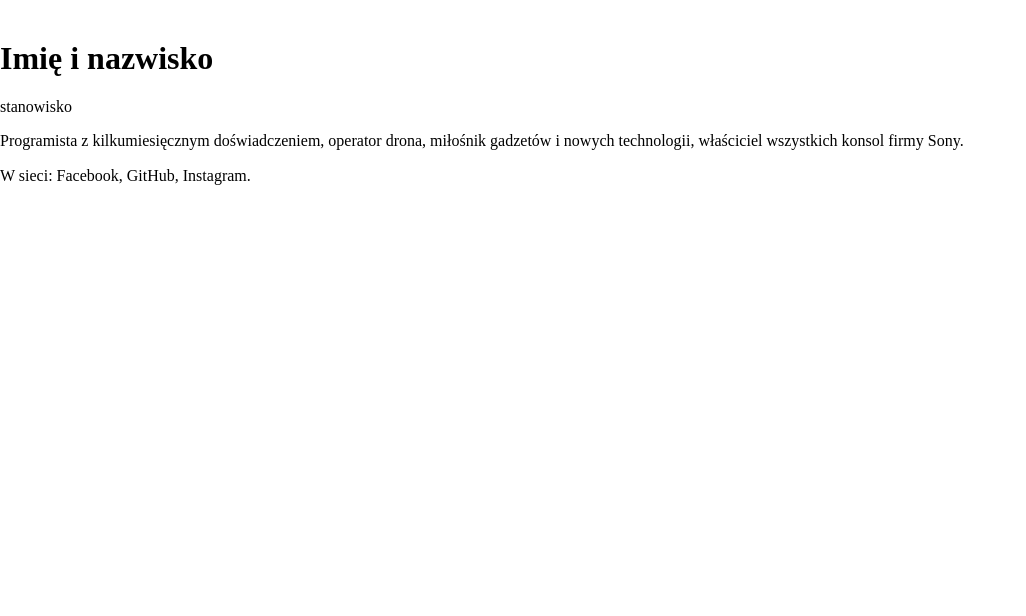
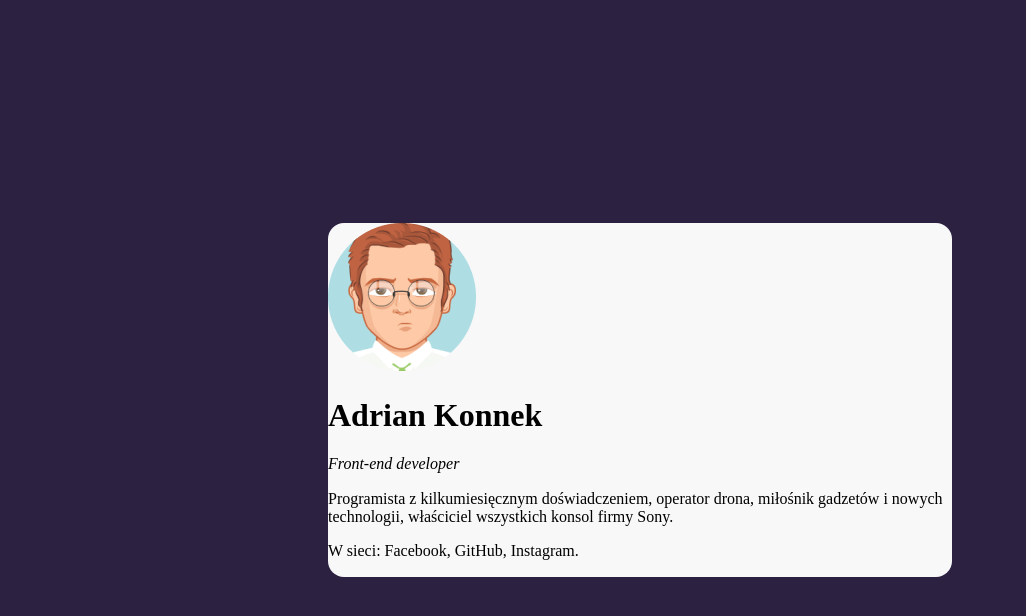
Before and after one commit to konnek-adrian/business-card, a plain HTML site: page index.html in a window 1280 px wide. Shown: the whole page, without its empty margins (0-1026 px from the left). Drawn offline with Linux system fonts and the light colour scheme.

Commit message:
avatar and first styles

```diff
--- a/index.html
+++ b/index.html
@@ -10,12 +10,12 @@
 </head>
 
 <body>
-  <main>
+  <main class="main">
     <article>
-      <img src="" />
+      <img src="avatar.png" alt="Zdjęcie Imię i Nazwisko">
       <header>
-        <h1>Imię i nazwisko</h1>
-        <p>stanowisko</p>
+        <h1>Adrian Konnek</h1>
+        <p><i>Front-end developer</i></p>
       </header>
       <p>
         Programista z kilkumiesięcznym doświadczeniem, operator drona, miłośnik
--- a/style.css
+++ b/style.css
@@ -0,0 +1,13 @@
+body{
+    background-color: #2C2141;
+    display: flex;
+    align-items: center;
+    justify-content: center;
+    height: 100vh;
+}
+.main {
+    background: #F8F8F8;
+    border-radius: 16px;
+    width: 624px;
+    margin: 16px;
+}
```
Also changed, not shown: avatar.png (added), 2 other files.
